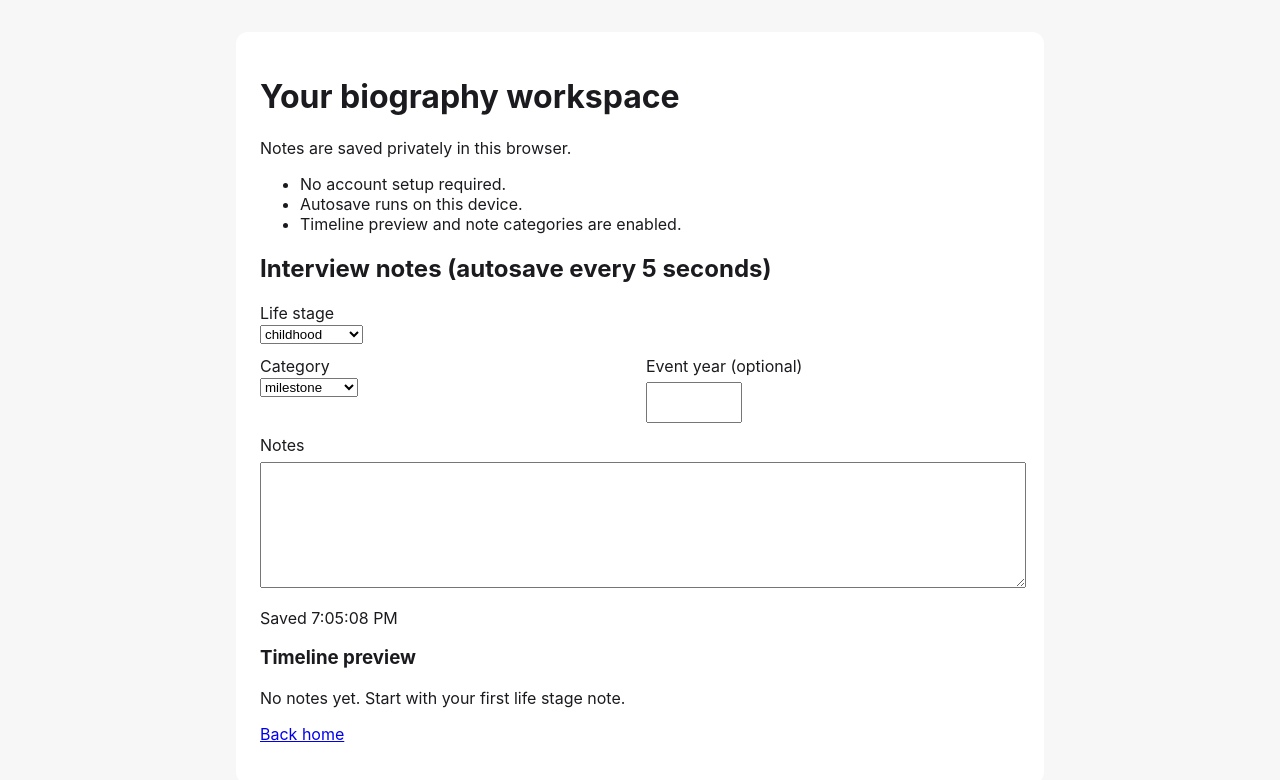
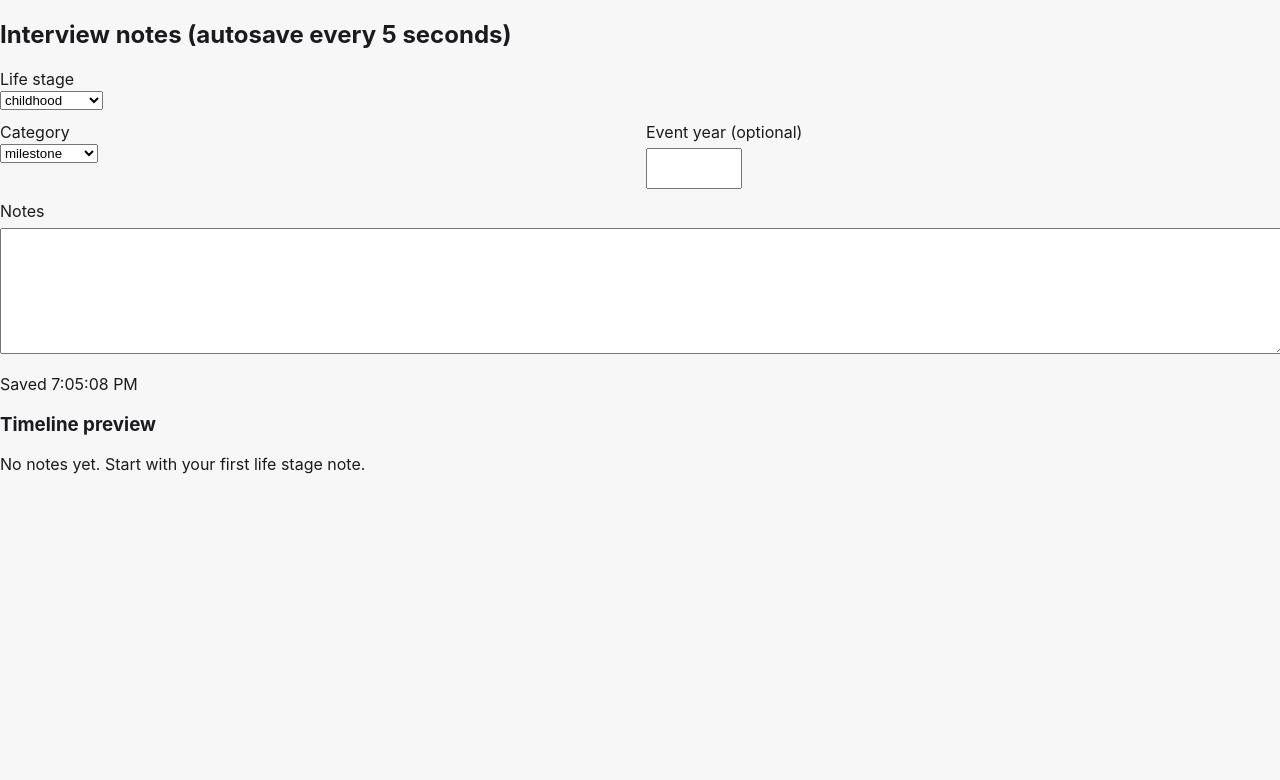
Before and after one commit to AHProjections/Biography, a Next.js app: page /dashboard in a window 1280 px wide. Shown: the top 780 px of the page. Built offline with nearby package versions, Linux system fonts and the light colour scheme.

Commit message:
Open dashboard directly into interview studio

```diff
--- a/app/dashboard/page.tsx
+++ b/app/dashboard/page.tsx
@@ -1,22 +1,5 @@
-import Link from 'next/link';
 import NotesAutosave from '@/components/notes-autosave';
 
 export default function DashboardPage() {
-  return (
-    <main>
-      <h1>Your biography workspace</h1>
-      <p>Notes are saved privately in this browser.</p>
-      <ul>
-        <li>No account setup required.</li>
-        <li>Autosave runs on this device.</li>
-        <li>Timeline preview and note categories are enabled.</li>
-      </ul>
-
-      <NotesAutosave />
-
-      <p>
-        <Link href="/">Back home</Link>
-      </p>
-    </main>
-  );
+  return <NotesAutosave />;
 }
```
